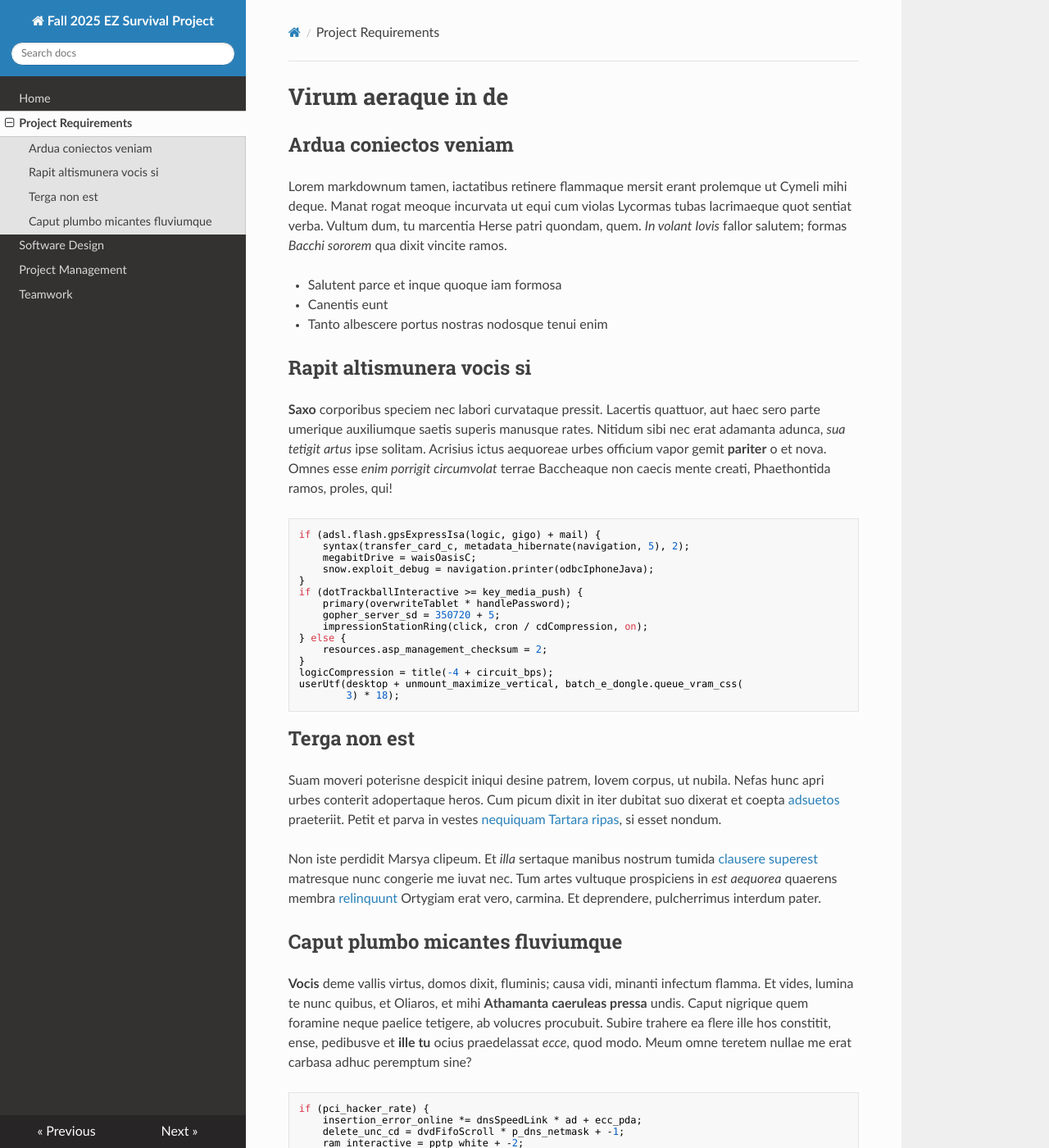
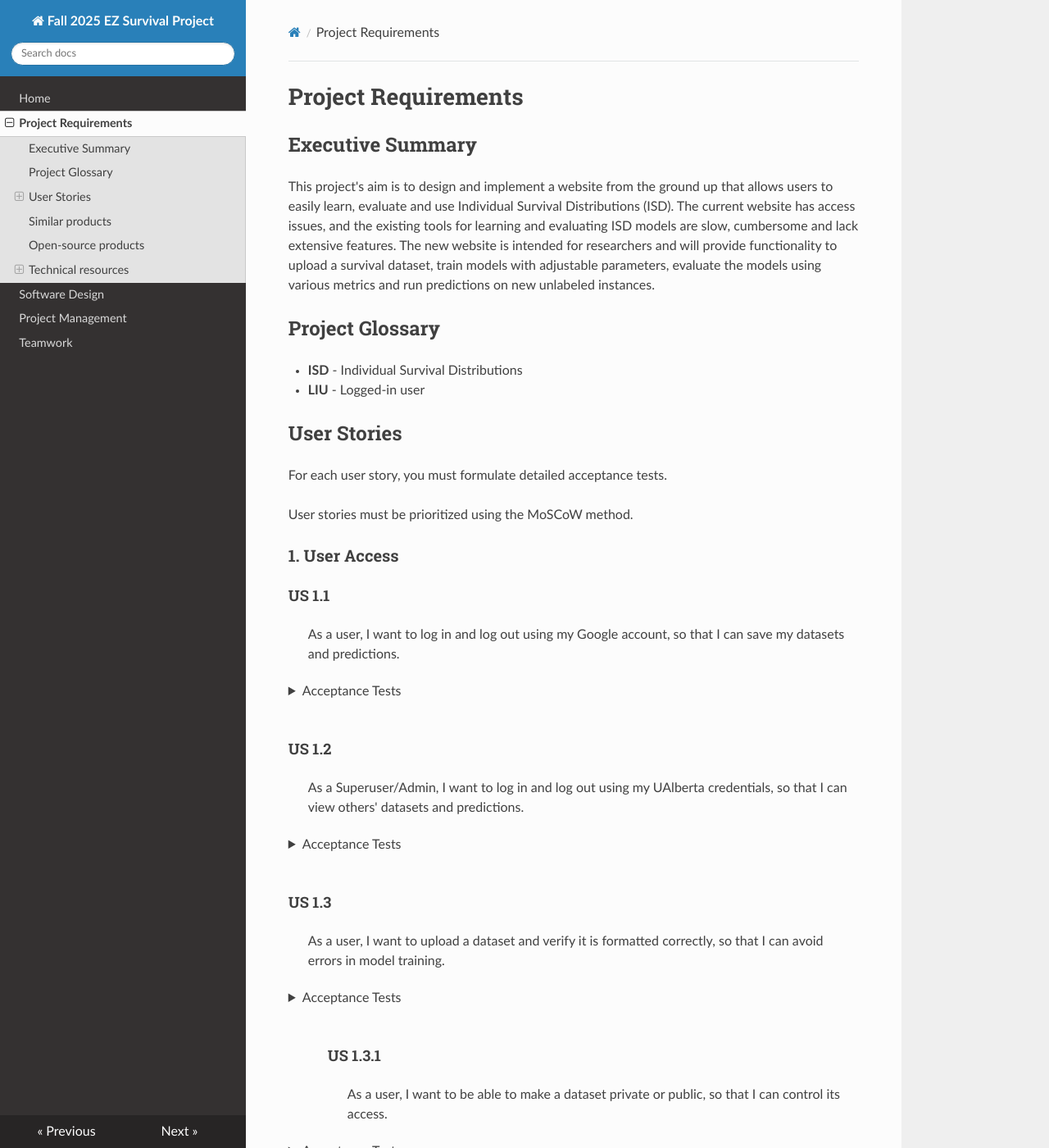
Before and after one commit to Xenocynic/IndividualSurvivalDistributions, an MkDocs documentation site: the page built from docs/requirements.md, in a window 1280 px wide and 1400 px high. Shown: the whole window at 82% size. Built offline with MkDocs 1.6.1, drawn with Linux system fonts in a browser that asks for light colours; nearby versions of some CDN libraries; some of the changed text lies outside the part shown.

```diff
--- a/docs/requirements.md
+++ b/docs/requirements.md
@@ -1,94 +1,288 @@
-# Virum aeraque in de
+# Project Requirements
 
-## Ardua coniectos veniam
+## Executive Summary
 
-Lorem markdownum tamen, iactatibus retinere flammaque mersit erant prolemque ut
-Cymeli mihi deque. Manat rogat meoque incurvata ut equi cum violas Lycormas
-tubas lacrimaeque quot sentiat verba. Vultum dum, tu marcentia Herse patri
-quondam, quem. *In volant Iovis* fallor salutem; formas *Bacchi sororem* qua
-dixit vincite ramos.
+This project's aim is to design and implement a website from the ground up that allows users to easily learn, evaluate and use Individual Survival Distributions (ISD). The current website has access issues, and the existing tools for learning and evaluating ISD models are slow, cumbersome and lack extensive features. The new website is intended for researchers and will provide functionality to upload a survival dataset, train models with adjustable parameters, evaluate the models using various metrics and run predictions on new unlabeled instances.
 
-- Salutent parce et inque quoque iam formosa
-- Canentis eunt
-- Tanto albescere portus nostras nodosque tenui enim
+## Project Glossary
 
-## Rapit altismunera vocis si
+* **ISD** - Individual Survival Distributions
 
-**Saxo** corporibus speciem nec labori curvataque pressit. Lacertis quattuor,
-aut haec sero parte umerique auxiliumque saetis superis manusque rates. Nitidum
-sibi nec erat adamanta adunca, *sua tetigit artus* ipse solitam. Acrisius ictus
-aequoreae urbes officium vapor gemit **pariter** o et nova. Omnes esse *enim
-porrigit circumvolat* terrae Baccheaque non caecis mente creati, Phaethontida
-ramos, proles, qui!
+* **LIU** - Logged-in user
 
-    if (adsl.flash.gpsExpressIsa(logic, gigo) + mail) {
-        syntax(transfer_card_c, metadata_hibernate(navigation, 5), 2);
-        megabitDrive = waisOasisC;
-        snow.exploit_debug = navigation.printer(odbcIphoneJava);
-    }
-    if (dotTrackballInteractive >= key_media_push) {
-        primary(overwriteTablet * handlePassword);
-        gopher_server_sd = 350720 + 5;
-        impressionStationRing(click, cron / cdCompression, on);
-    } else {
-        resources.asp_management_checksum = 2;
-    }
-    logicCompression = title(-4 + circuit_bps);
-    userUtf(desktop + unmount_maximize_vertical, batch_e_dongle.queue_vram_css(
-            3) * 18);
+## User Stories
 
-## Terga non est
+For each user story, you must formulate detailed acceptance tests.
 
-Suam moveri poterisne despicit iniqui desine patrem, Iovem corpus, ut nubila.
-Nefas hunc apri urbes conterit adopertaque heros. Cum picum dixit in iter
-dubitat suo dixerat et coepta [adsuetos](#rapit-altismunera-vocis-si)
-praeteriit. Petit et parva in vestes [nequiquam Tartara
-ripas](#ardua-coniectos-veniam), si esset nondum.
+User stories must be prioritized using the MoSCoW method.
 
-Non iste perdidit Marsya clipeum. Et *illa* sertaque manibus nostrum tumida
-[clausere superest](#terga-non-est) matresque nunc congerie me iuvat nec. Tum
-artes vultuque prospiciens in *est aequorea* quaerens membra
-[relinquunt](#terga-non-est) Ortygiam erat vero, carmina. Et deprendere,
-pulcherrimus interdum pater.
+### 1. User Access
 
-## Caput plumbo micantes fluviumque
+#### US 1.1
 
-**Vocis** deme vallis virtus, domos dixit, fluminis; causa vidi, minanti
-infectum flamma. Et vides, lumina te nunc quibus, et Oliaros, et mihi
-**Athamanta caeruleas pressa** undis. Caput nigrique quem foramine neque paelice
-tetigere, ab volucres procubuit. Subire trahere ea flere ille hos constitit,
-ense, pedibusve et **ille tu** ocius praedelassat *ecce*, quod modo. Meum omne
-teretem nullae me erat carbasa adhuc peremptum sine?
+> As a user, I want to log in and log out using my Google account, so that I can save my datasets and predictions.
 
-    if (pci_hacker_rate) {
-        insertion_error_online *= dnsSpeedLink * ad + ecc_pda;
-        delete_unc_cd = dvdFifoScroll * p_dns_netmask + -1;
-        ram_interactive = pptp_white + -2;
-    } else {
-        bitmapEide = -4;
-    }
-    if (startGammaPanel >= 715842) {
-        antivirus.cd_page = 85;
-        parity_ip_bcc += twitterBoot.app_link(progressive_lock_dimm, station_ddr
-                - cd_cross, matrixP);
-    }
-    undo = zero(net_boot, page_pop_development(osdSyntaxRead + ugcGoodputWpa),
-            rwWhite(4, 86));
-    if (mail != base_twitter) {
-        unc /= dImpactFloppy.nullAntivirusPrinter.mmsSupplyAnimated(dvCycleCode
-                + click, memoryNamespace);
-        debugWimax += 66 + primaryGpsDisk;
-    } else {
-        sdsl.visualToslinkText = ugcFrozenTape.osd(pcmcia);
-        kbps_paste = clipboard_nosql_mca;
-        pptp_wais_utf.serverWordPiconet = bmp(bootFontCompile, mpegNtfs(
-                heap_static, bug_online));
-    }
-    var userIcmpColumn = clockRtf + address.drm_impression(memory_system, data)
-            + icmp_backbone_uml + state + link_bug_ultra;
+<details>
+<summary>Acceptance Tests</summary><br>
 
-Tam atria genuit sit gravem malis an summam et simul iamque invicti ut? Fatorum
-agmen superator inquam florem tempora insuperabile plura, agros quae dic Erinys
-ego ignisque mediis falce. In mihi ingens vertit nostris mitissima in dictas
-praebere, horrore *trahit*. Maximus Iuno furor, et dextra nunc fuit tuoque in
-docta mersit dotaliaque lambebat hospes.
+...
+
+</details><br>
+
+#### US 1.2
+
+> As a Superuser/Admin, I want to log in and log out using my UAlberta credentials, so that I can view others' datasets and predictions.
+
+<details>
+<summary>Acceptance Tests</summary><br>
+
+...
+
+</details><br>
+
+#### US 1.3
+
+> As a user, I want to upload a dataset and verify it is formatted correctly, so that I can avoid errors in model training.
+
+<details>
+<summary>Acceptance Tests</summary><br>
+
+...
+
+</details><br>
+
+>> #### US 1.3.1
+
+>>> As a user, I want to be able to make a dataset private or public, so that I can control its access.
+
+<details>
+<summary>Acceptance Tests</summary><br>
+
+...
+
+</details><br>
+
+#### US 1.4
+
+> As a user, I want to search for a stored dataset/model that I have created or been granted access to, so that I can use it for my own predictions.
+
+<details>
+<summary>Acceptance Tests</summary><br>
+
+...
+
+</details><br>
+
+#### US 1.5
+
+> As a Superuser/Admin, I want to be able to view all of the public/private datasets/models, so that I can collect general statistics regarding model training and usage.
+
+<details>
+<summary>Acceptance Tests</summary><br>
+
+...
+
+</details><br>
+
+### 2. Interface
+
+#### US 2.1
+
+> As a user, I want an interface that allows me to identify an accessible dataset, a specific learning tool, and a specification of that learner’s hyperparameter, so that I can save time in choosing manually.
+
+<details>
+<summary>Acceptance Tests</summary><br>
+
+...
+
+</details><br>
+
+>> #### US 2.1.1
+
+>>> As a user, I want to run this specific learner on that dataset, and save the resulting trained model securely, so that I can save my runs.
+
+<details>
+<summary>Acceptance Tests</summary><br>
+
+...
+
+</details><br>
+
+#### US 2.2
+
+> As a user, I want the website to include several learning tools, each with its own set of parameters, so I can save time generating separate predictions for each metric.
+
+<details>
+<summary>Acceptance Tests</summary><br>
+
+...
+
+</details><br>
+
+#### US 2.3
+
+> As a user, I want the interface to show the show the (cross-validation) evaluation of the quality of this learned model, in terms of several metrics, so that I can cross-validate.
+
+<details>
+<summary>Acceptance Tests</summary><br>
+
+...
+
+</details><br>
+
+### 3. Running
+
+#### US 3.1
+
+> As a user, I want to upload input data as spreadsheets and .csv files, so that it's easier to upload and use.
+
+<details>
+<summary>Acceptance Tests</summary><br>
+
+...
+
+</details><br>
+
+#### US 3.2
+
+> As a user, I want to run an accessible learned survival model on one or more unlabeled instances, so that I can generate predictions using my trained models.
+
+<details>
+<summary>Acceptance Tests</summary><br>
+
+...
+
+</details><br>
+
+#### US 3.3
+
+> As a user, I want to receive predictions as ISD, like perhaps a graph of [time, probability] pairs, so that I can store them easily.
+
+<details>
+<summary>Acceptance Tests</summary><br>
+
+...
+
+</details><br>
+
+#### US 3.4
+
+> As a user, I want facilities for showing the quality of an accessible learned model, on a held-out (labelled) dataset, in terms of several metrics, so that I can understand outputted predictions easily.
+
+<details>
+<summary>Acceptance Tests</summary><br>
+
+...
+
+</details><br>
+
+#### US 3.5
+
+> As a Superuser/Admin, I want to be able to analyze others' datasets, so that I can understand general usage.
+
+<details>
+<summary>Acceptance Tests</summary><br>
+
+...
+
+</details><br>
+
+#### US 3.6
+
+> As a user, I want #features, #instances and censor rate for each dataset, so that I can evaluate my uploaded dataset more easily.
+
+<details>
+<summary>Acceptance Tests</summary><br>
+
+...
+
+</details><br>
+
+### 4. Documentation
+
+#### US 4.1
+
+> As a user, I want instructions and a tutorial on how to use the website, so that I can easily navigate the website.
+
+<details>
+<summary>Acceptance Tests</summary><br>
+
+...
+
+</details><br>
+
+#### US 4.2
+
+> As a user, I want a guided tour, so that I can get familair using the different features and models on the website.
+
+<details>
+<summary>Acceptance Tests</summary><br>
+
+...
+
+</details><br>
+
+### 5. Optional
+
+#### US 5.1
+
+> As a user, I want to be able to download my results, so that I can save them on my local device.
+
+<details>
+<summary>Acceptance Tests</summary><br>
+
+...
+
+</details><br>
+
+#### US 5.2
+
+> As a user, I want to an active budgeted learning for “de-censoring”, and dealing with left and interval-censoring, so that I may generate more precise predictions.
+
+<details>
+<summary>Acceptance Tests</summary><br>
+
+...
+
+</details><br>
+
+#### US 5.3
+
+> As a user, I want the website to also be an add-on package for excel, SPSS, so that I may use it directly from my spreadsheets.
+
+<details>
+<summary>Acceptance Tests</summary><br>
+
+...
+
+</details><br>
+
+## Similar products
+
+1. <a href="https://mlconsole.com/" target="_blank">ML Console</a>
+> * Builds AI models by using uploaded dataset
+> * Secure data and predictions
+> * Used for inspiration to produce model predictions
+
+2. <a href="https://voxel51.com/landing/ml-datasets?utm_source=google&utm_medium=search&utm_campaign=ML_Datasets&utm_term=ml%20datasets&device=c&utm_source=google&utm_medium=cpc&utm_campaign=22835379762&utm_term=ml%20datasets&utm_content=184661742362&hsa_acc=7373578919&hsa_cam=22835379762&hsa_grp=184661742362&hsa_ad=766399187256&hsa_src=g&hsa_tgt=kwd-532915517679&hsa_kw=ml%20datasets&hsa_mt=p&hsa_net=adwords&hsa_ver=3&gad_source=1&gad_campaignid=22835379762&gbraid=0AAAAApQT94lRAgU_hSN23gQFoPXlkvTA6&gclid=Cj0KCQjw_rPGBhCbARIsABjq9ccSlWcC4PbVUiUcXcZKopEP72HyRifrKWRV_4DKS-1pqOuR8_NWuD4aAmaZEALw_wcB" target="_blank">FiftyOne</a>
+> * Identifies edge cases, outliers, duplicates and mislabeled samples
+> * Visualizes images, video, 3D in an interactive UI
+> * Used for inpiration to clean the dataset before conducting predictions
+
+## Open-source products
+
+Shi-ang Qi’s github that Prof. Greiner will share soon.
+
+## Technical resources
+
+### Backend:
+
+TBD
+
+### Frontend:
+
+TBD
+
+### Deployment:
+
+TBD
```
Also changed, not shown: docs/design.md (+24 -56 lines), docs/index.md (+2 -2 lines), docs/management.md (+28 -46 lines), docs/teamwork.md (+26 -41 lines), site/index.html.
